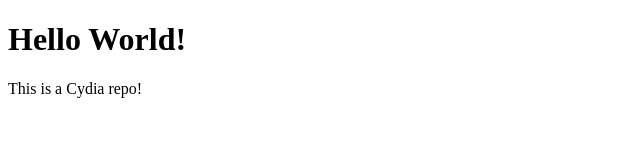
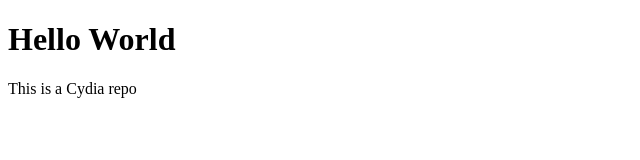
Before and after one commit to mrvaygaflex/mrvaygaflex.github.io, a plain HTML site: page index.html in a window 1280 px wide. Shown: the full height of the page, 0-640 px from the left. Drawn offline with Linux system fonts and the light colour scheme.

Commit message:
Update index.html

```diff
--- a/index.html
+++ b/index.html
@@ -1,8 +1,7 @@
-
 <!DOCTYPE html>
- <html>
-	  <body>
-		  <h1>Hello World!</h1>
-		  <p>This is a Cydia repo!</p>
-		   </body>
-		   </html>
+<html>
+<body>
+<h1>Hello World</h1>
+<p>This is a Cydia repo</p>
+</body>
+</html>
```
